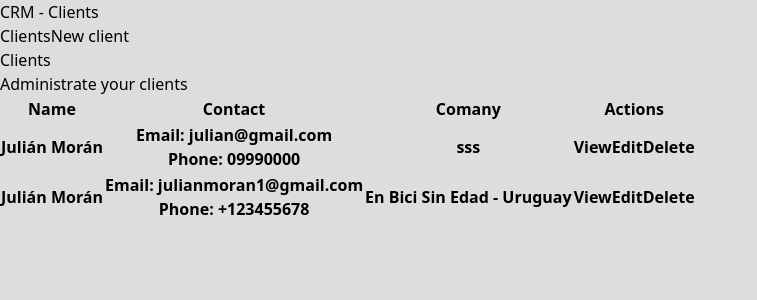
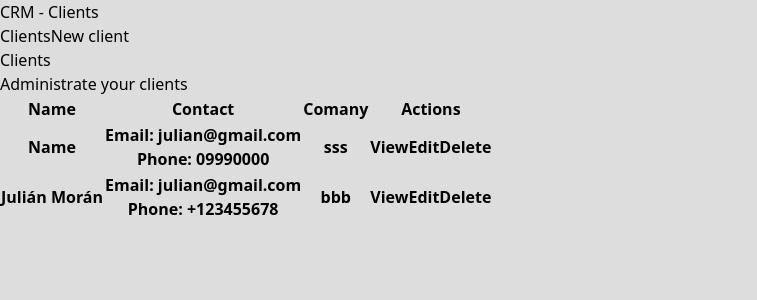
Before and after one commit to julianmoran1/crm, a React (Create React App) app: page / in a window 1280 px wide. Shown: the top 300 px of the page, without its empty margins (0-757 px from the left). Built offline with nearby package versions, Linux system fonts and the light colour scheme; data requests are answered from the project's data file.

Commit message:
db name changed

```diff
--- a/db.json
+++ b/db.json
@@ -1,7 +1,7 @@
 {
-  "clientes": [
+  "clients": [
     {
-      "name": "Julián Morán",
+      "name": "Name",
       "company": "sss",
       "email": "julian@gmail.com",
       "phone": "09990000",
@@ -10,8 +10,8 @@
     },
     {
       "name": "Julián Morán",
-      "company": "En Bici Sin Edad - Uruguay",
-      "email": "julianmoran1@gmail.com",
+      "company": "bbb",
+      "email": "julian@gmail.com",
       "phone": "+123455678",
       "notes": "ddd",
       "id": 2
--- a/src/components/MainForm.jsx
+++ b/src/components/MainForm.jsx
@@ -10,7 +10,7 @@ export default function MainForm({ title, client }) {
   const handleSubmit = async (values) => {
     try {
       if (client.id) {
-        const url = `http://localhost:4000/clientes/${client.id}`;
+        const url = `http://localhost:4000/clients/${client.id}`;
         const response = await fetch(url, {
           method: "PUT",
           body: JSON.stringify(values),
@@ -20,7 +20,7 @@ export default function MainForm({ title, client }) {
         });
         await response.json();
       } else {
-        const url = "http://localhost:4000/clientes";
+        const url = "http://localhost:4000/clients";
 
         const response = await fetch(url, {
           method: "POST",
--- a/src/pages/EditClient.jsx
+++ b/src/pages/EditClient.jsx
@@ -11,7 +11,7 @@ export default function EditClient() {
   useEffect(() => {
     const getClientAPI = async () => {
       try {
-        const url = `http://localhost:4000/clientes/${id}`;
+        const url = `http://localhost:4000/clients/${id}`;
         const response = await fetch(url);
         const result = await response.json();
         setClient(result);
--- a/src/pages/Home.jsx
+++ b/src/pages/Home.jsx
@@ -7,7 +7,7 @@ export default function Home() {
   useEffect(() => {
     const getClientsAPI = async () => {
       try {
-        const url = "http://localhost:4000/clientes";
+        const url = "http://localhost:4000/clients";
         const response = await fetch(url);
         const result = await response.json();
         setClients(result);
@@ -22,7 +22,7 @@ export default function Home() {
     // eslint-disable-next-line no-restricted-globals
 
     try {
-      const url = `http://localhost:4000/clientes/${id}`;
+      const url = `http://localhost:4000/clients/${id}`;
         const response = await fetch(url, {
           method: "DELETE",
         });
--- a/src/pages/ViewClient.jsx
+++ b/src/pages/ViewClient.jsx
@@ -11,7 +11,7 @@ export default function ViewClient() {
   useEffect(() => {
     const getClientAPI = async () => {
       try {
-        const url = `http://localhost:4000/clientes/${id}`;
+        const url = `http://localhost:4000/clients/${id}`;
         const response = await fetch(url);
         const result = await response.json();
         setClient(result);
```
